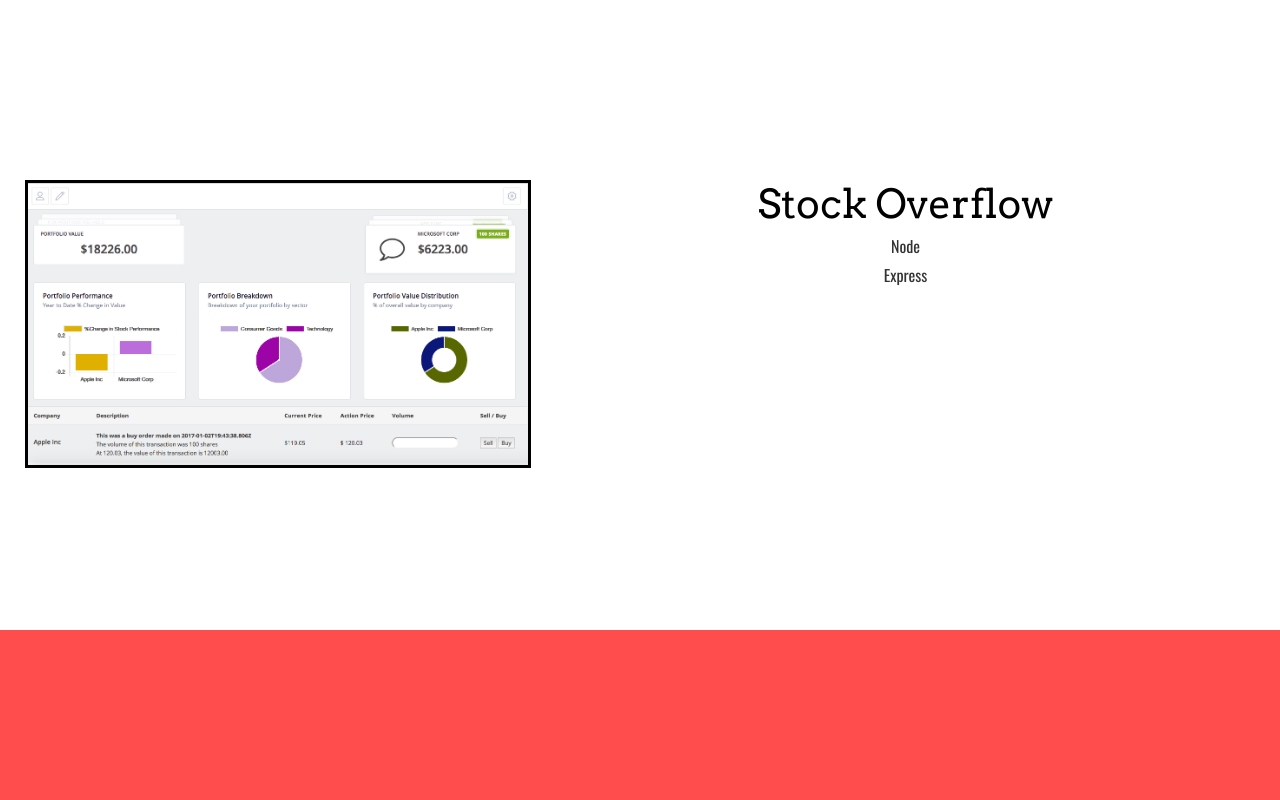
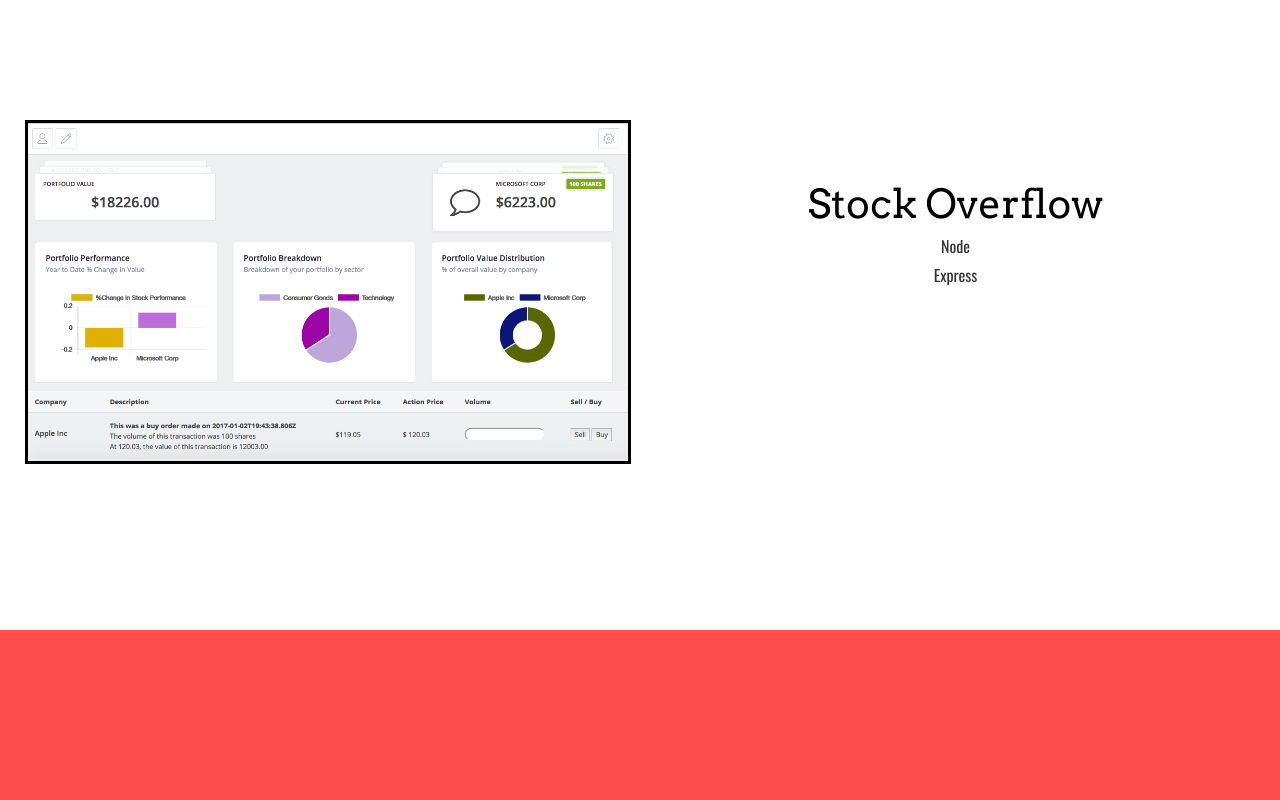
Before and after one commit to ragnar-pwninskjold/portfolio, a plain HTML site: page index.html in a window 1280 px wide. Shown: the part 2400-3200 px from the top of the page. Drawn offline with nearby package versions, Linux system fonts and the light colour scheme; a web font is replaced by a local one.

Commit message:
response changes

```diff
--- a/css/style.css
+++ b/css/style.css
@@ -176,14 +176,14 @@ background-size: cover;
 
 img {
 	max-width: 100%;
-	height: auto;
-	margin: 0 auto;
+/*	height: auto;
+*/	margin: 0 auto;
 	border: solid black;
 	margin-left: 25px;
 }
 
 .img-container {
-	max-width: 500px;
+	max-width: 600px;
 }
 
 /*.rows {
@@ -239,3 +239,7 @@ img {
 		height: 250px;
 	}
 }
+
+#API img, #NODE img {
+	margin-top: -60px;
+}
```
